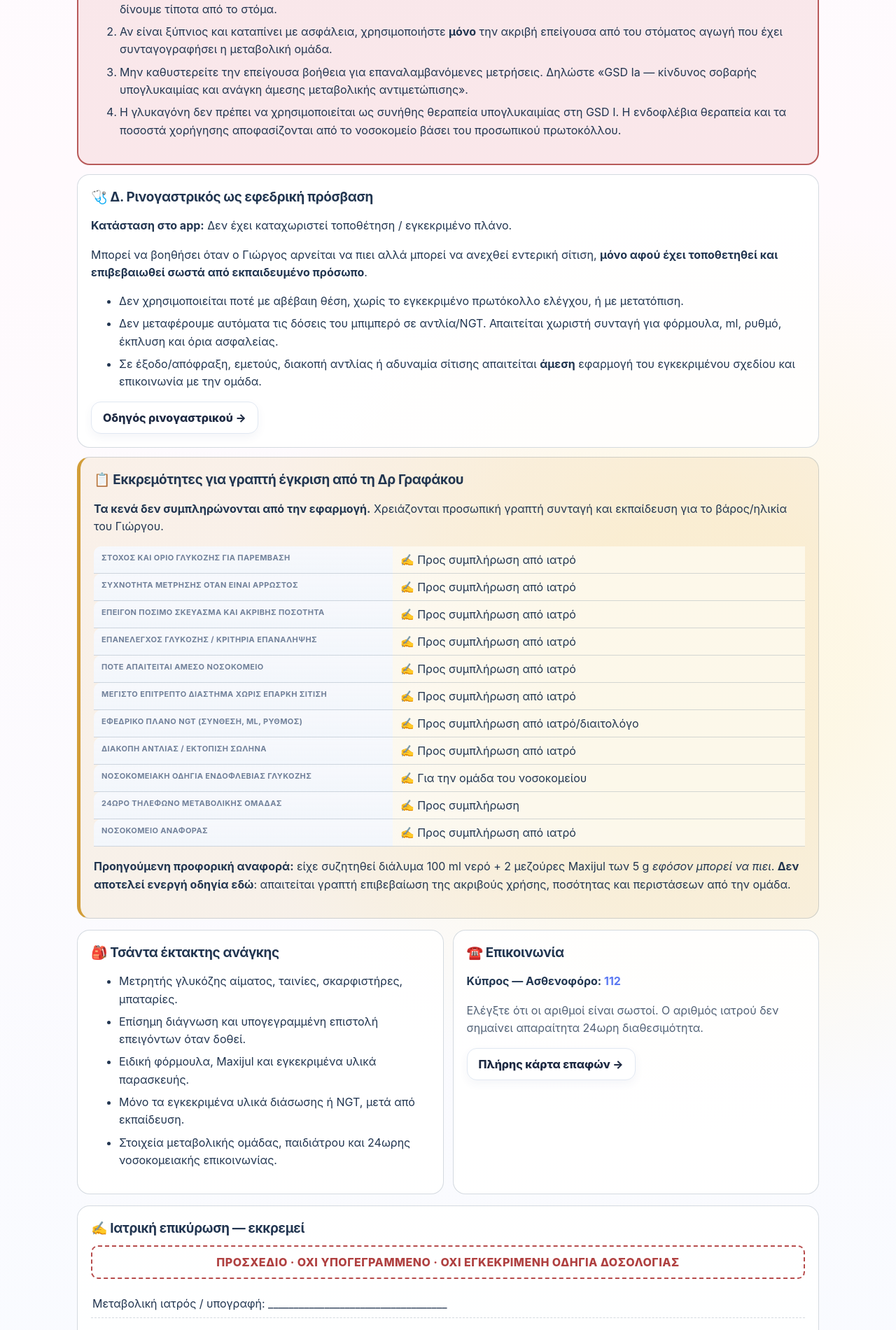
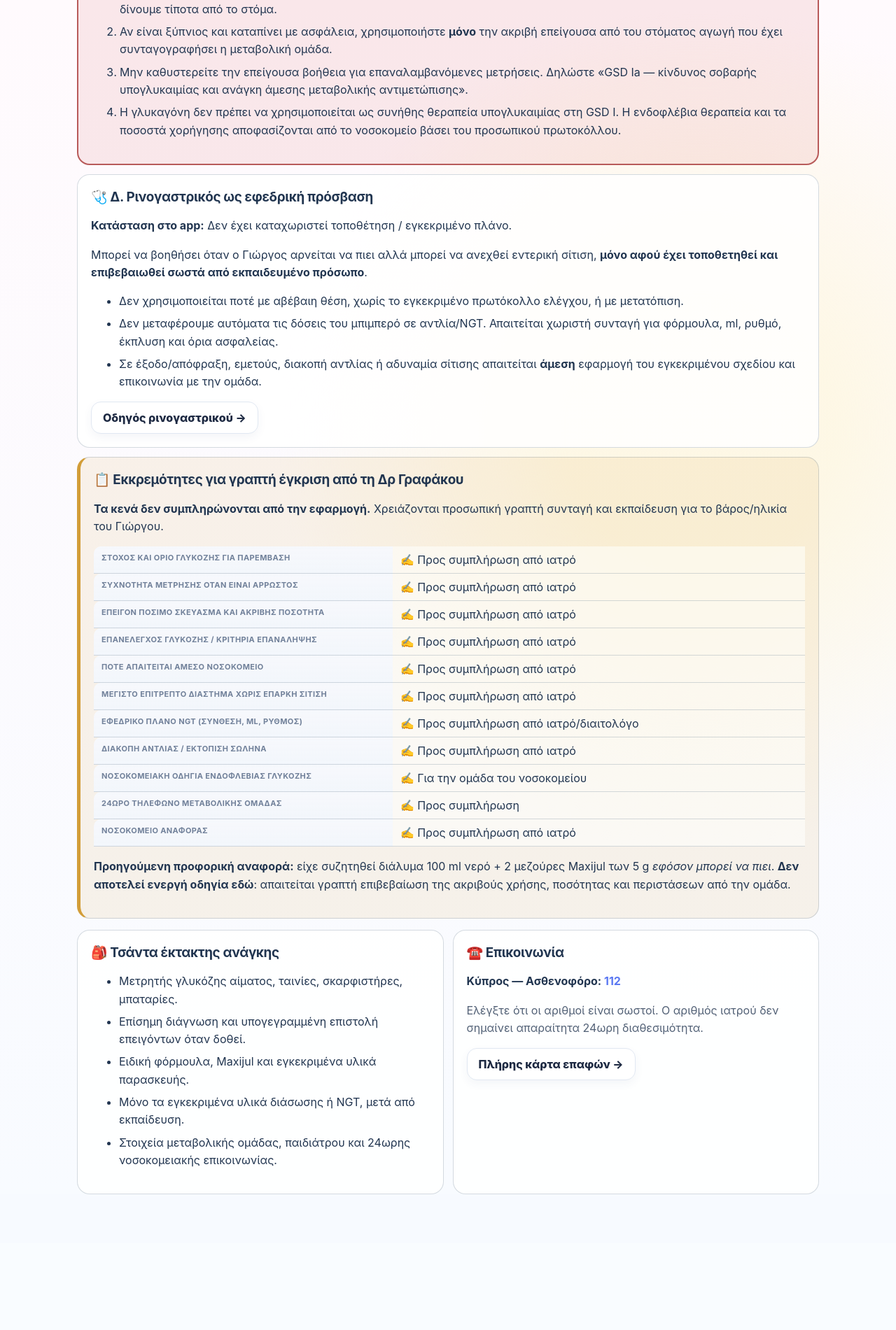
Before and after one commit to MichalisMichael26/giorgos-health, a Django app: page /health/emergency-sick-day-plan/ in a window 1280 px wide. Shown: the part 1930-3831 px from the top of the page at 70% size. After the commit the page ends 3637 px from the top, so only its background shows below. Run offline with Django 5.2, Linux system fonts and the light colour scheme; the visitor is signed in with stand-in values (Sample User, id 1); data comes from the database, SQL or seed files in the repository; data that the repository does not hold is empty; parts of the project's set-up code (start-up, migrations or seed data) failed here and were passed over.

Commit message:
Remove medical approval signature and provenance footer from Giorgos sick day plan

```diff
--- a/templates/health/sick_day_plan.html
+++ b/templates/health/sick_day_plan.html
@@ -29,8 +29,6 @@
 .sick-plan .sick-pre{white-space:pre-line;overflow-wrap:anywhere;line-height:1.6}
 .sick-plan .sick-actions{display:flex;gap:8px;flex-wrap:wrap;align-items:center}
 .sick-plan .sick-number{display:inline-flex;align-items:center;justify-content:center;border-radius:99px;min-width:30px;height:30px;background:rgba(68,110,187,.13);margin-right:7px;font-weight:900}
-.sick-plan .sick-blank{border-bottom:1px dashed var(--sick-border);padding:7px 2px}
-.sick-plan .sick-stamp{border:2px dashed #b64c4c;border-radius:10px;padding:12px;text-align:center;font-weight:850;letter-spacing:.03em;color:#af4040;margin:10px 0}
 .sick-plan .sick-inline{display:flex;gap:8px;align-items:center;flex-wrap:wrap}
 .sick-plan a{overflow-wrap:anywhere}
 html.night .sick-plan .sick-card{background:#202d3f}
@@ -45,7 +43,6 @@ html.night .sick-plan .sick-warning{background:#463c2a}
   .sick-plan{max-width:none;font-size:11pt;color:#111}
   .sick-plan .sick-grid{display:block}
   .sick-plan .sick-card{break-inside:avoid;background:white!important;box-shadow:none}
-  .sick-plan .sick-stamp{color:#9d1111!important}
 }
 </style>
 
@@ -187,14 +184,5 @@ html.night .sick-plan .sick-warning{background:#463c2a}
     </section>
   </div>
 
-  <section class="sick-card">
-    <h2>✍️ Ιατρική επικύρωση — εκκρεμεί</h2>
-    <div class="sick-stamp">ΠΡΟΣΧΕΔΙΟ · ΟΧΙ ΥΠΟΓΕΓΡΑΜΜΕΝΟ · ΟΧΙ ΕΓΚΕΚΡΙΜΕΝΗ ΟΔΗΓΙΑ ΔΟΣΟΛΟΓΙΑΣ</div>
-    <p class="sick-blank">Μεταβολική ιατρός / υπογραφή: ___________________________________</p>
-    <p class="sick-blank">Κλινική παιδιατρική διαιτολόγος / υπογραφή: ________________________</p>
-    <p class="sick-blank">Ημερομηνία έγκρισης και επόμενος επανέλεγχος: _____________________</p>
-    <p class="sick-muted"><strong>Βάση σύνταξης προσχεδίου:</strong> στοιχεία καταχωρισμένα στο Giorgos Health, οικογενειακές πληροφορίες στις 06–08/10/2026 και τεκμηρίωση ACMG / GeneReviews για GSD I. Τα πραγματικά κλινικά δεδομένα (βάρος, τελευταία μέτρηση, feeding plan) αντλούνται κάθε φορά από το app. Αυτό το προσχέδιο ΔΕΝ προστίθεται αυτόματα στις επίσημες ιατρικές οδηγίες ή στη δημόσια QR emergency σελίδα.</p>
-    <p>Πηγές: <a href="https://www.nature.com/articles/gim2014128" target="_blank" rel="noopener noreferrer">ACMG GSD I Guideline</a> · <a href="https://www.ncbi.nlm.nih.gov/books/NBK1312/" target="_blank" rel="noopener noreferrer">GeneReviews GSD I</a>.</p>
-  </section>
 </div>
 {% endblock %}
```
